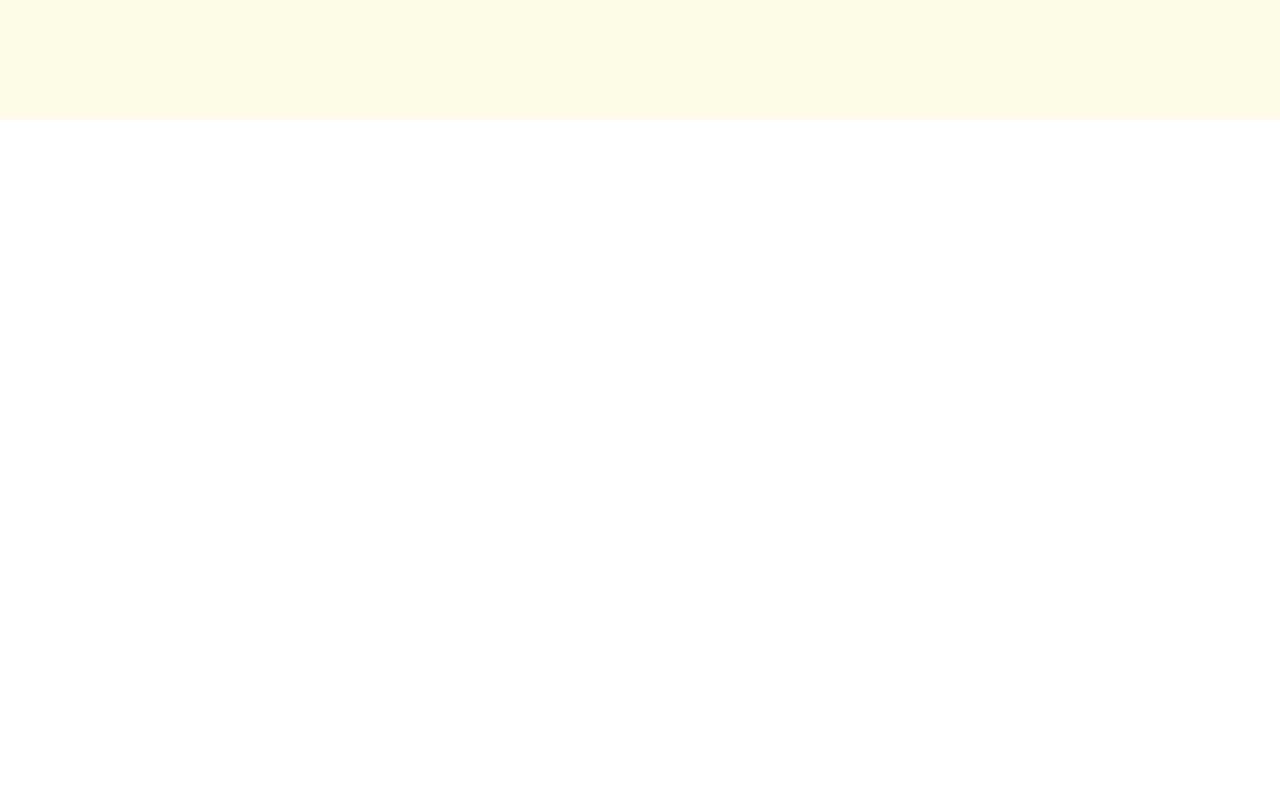
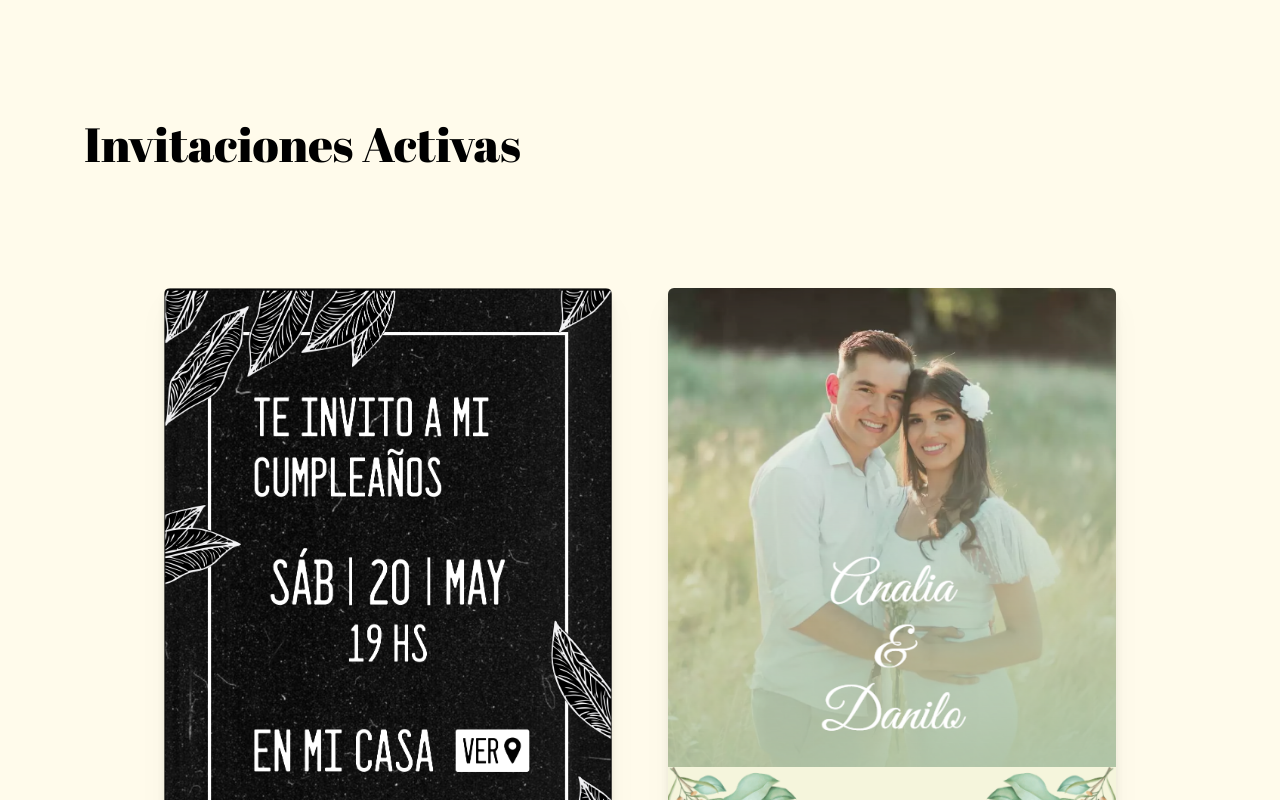
Before and after one commit to brihanPenayo/invitaciones-landing, a React (Vite) app: page / in a window 1280 px wide. Shown: the part 1480-2280 px from the top of the page. Before the commit the page ends 1600 px from the top, so only its background shows below. Built offline with nearby package versions, Linux system fonts and the light colour scheme.

Commit message:
adding active invitations

```diff
--- a/pages/ActiveEvents.jsx
+++ b/pages/ActiveEvents.jsx
@@ -0,0 +1,19 @@
+import React from 'react'
+
+const ActiveEvents = () => {
+    return (
+        <section id='seccion3' className='w-full relative bg-amber-50 min-h-screen grid place-items-left place-content-center'>
+            <h1 className='font-display mb-10 text-5xl'>Invitaciones Activas</h1>
+            <div className='p-20 grid gap-14 grid-cols-2'>
+                <a href='/carlos'>
+                    <img className='w-full max-w-md rounded-md drop-shadow-xl hover:scale-110' src='assets/active-invitations/15Carlos.png'/>
+                </a>
+                <a href='/AnaliaDanilo'>
+                    <img className='w-full max-w-md rounded-md drop-shadow-xl hover:scale-110' src='assets/active-invitations/Analia&Danilo.png'/>
+                </a>
+            </div>
+        </section>
+    )
+}
+
+export default ActiveEvents
--- a/src/App.jsx
+++ b/src/App.jsx
@@ -2,6 +2,7 @@ import './index.css'
 import Home from '../pages/Home'
 import { Personalization } from '../pages/Personalization'
 import { Header } from '../components/Header/Header'
+import ActiveEvents from '../pages/ActiveEvents'
 // import { Contact } from '../pages/Contact'
 function App() {
 
@@ -10,6 +11,7 @@ function App() {
       <Header />
       <Home />
       <Personalization />
+      <ActiveEvents />
       {/* <Contact/> */}
     </>
   )
```
Also changed, not shown: public/assets/active-invitations/Analia&Danilo.png (added), public/assets/active-invitations/Anamia&Danilo.png (deleted).
